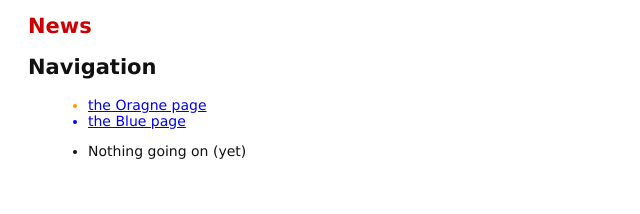
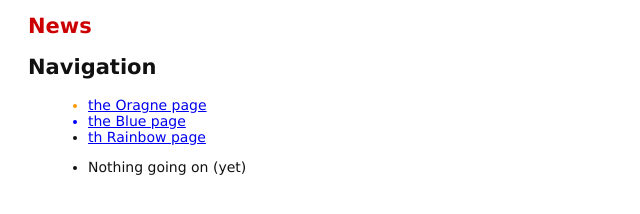
Before and after one commit to aiegoo/challenge2, a plain HTML site: page index.html in a window 1280 px wide. Shown: the part 118-332 px from the top of the page, without its empty margins (0-640 px from the left). Drawn offline with Linux system fonts and the light colour scheme.

Commit message:
link index to rainbow.html

```diff
--- a/index.html
+++ b/index.html
@@ -15,6 +15,8 @@
   <ul>
     <li style="color:#f90"><a href="orange.html">the Oragne page</a></li>
     <li style="color:#00f"><a href="blue.html">the Blue page</a></li>
+    <li><a href="rainbow.html">th Rainbow page</a></li>
+
   </ul>
   <ul>
     <li>Nothing going on (yet)</li>
```
